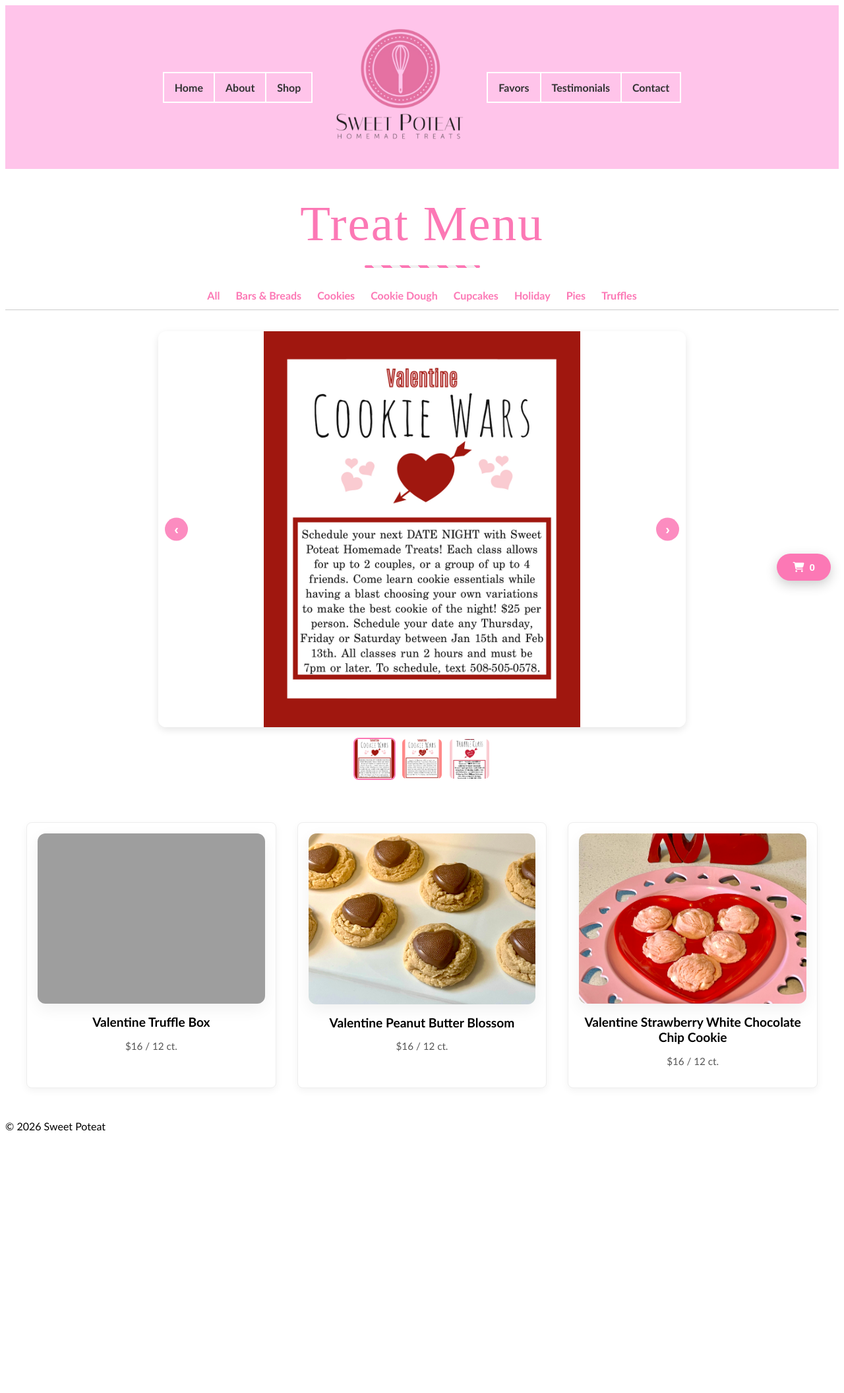
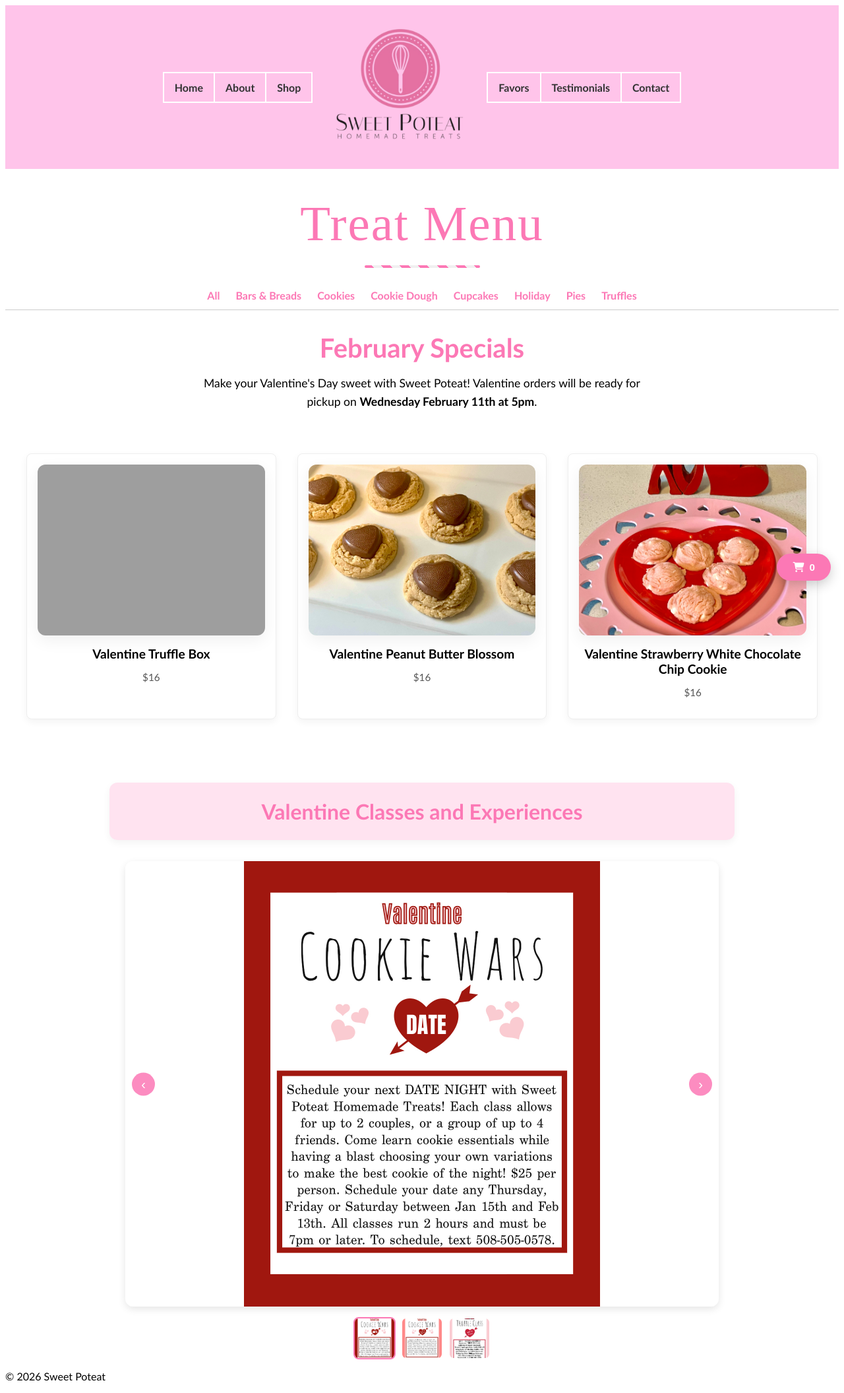
Before and after one commit to sweetpoteat/sweetpoteat.github.io, a Jekyll site: the page built from holiday.md, in a window 1280 px wide. Shown: the whole page at 66% size. Built offline with Jekyll 4.4.1, drawn with Linux system fonts in a browser that asks for light colours; some web fonts are replaced; before the commit the page ends 1732 px from its top, so only the background shows below that; grey boxes are pictures that could not be loaded.

Commit message:
update val day page

```diff
--- a/_data/products.yml
+++ b/_data/products.yml
@@ -661,11 +661,9 @@
     - /assets/images/holiday-products/valentines/valentine_truffle/valentine_truffle1.jpg
     - /assets/images/holiday-products/valentines/valentine_truffle/valentine_truffle2.jpg
     - /assets/images/holiday-products/valentines/valentine_truffle/valentine_truffle3.jpg
-    - /assets/images/holiday-products/valentines/valentine_truffle/valentine_truffle4.jpg
-    - /assets/images/holiday-products/valentines/valentine_truffle/valentine_truffle5.jpg
   slug: valentines-truffle-box
   description: >
-    Get your valentine a variety box of delicious Sweet Poteat truffles. Boxes will include two of each of the following: Strawberry, Lemon, Chocolate Oreo, White Chocolate Oreo, Biscoff and Mint. It's sure to make their day sweet!
+    Get your valentine a variety box of delicious Sweet Poteat truffles. Boxes will include three of each of the following: Strawberry, Biscoff, Chocolate Oreo and White chocolate Oreo. It's sure to make their day sweet!
 
 - name: Valentine Peanut Butter Blossom
   price: 16
--- a/_layouts/shop.html
+++ b/_layouts/shop.html
@@ -13,56 +13,41 @@ layout: home
 
 
 {% if page.category == "cupcakes" %}
+  <!-- CUPCAKE SPECIFIC LAYOUT -->
   <div class="favors-wrapper">
-
     <p class="favors-intro">
-  Sweet Poteat Cupcakes are perfect for any occasion, from birthdays to weddings to just because!
-  We offer a variety of flavors and only take custom orders. If you are interested in ordering cupcakes,
-  please contact us and we will work with you to create the perfect treat for your needs.
+      Sweet Poteat Cupcakes are perfect for any occasion...
     </p>
 
     <div class="favors-details" style="max-width:600px;margin:1.5rem auto;padding:1rem 1.5rem;background:#fff7fb;border:1px solid #f9c5dd;border-radius:12px;line-height:1.6;">
       <h3 style="margin-top:0;color:#fc78b5;font-size:1.25rem;">Custom Cupcakes</h3>
       <p><strong>Cake Flavors:</strong> Pumpkin, strawberry, chocolate, lemon, vanilla, and funfetti</p>
       <p><strong>Frosting Types:</strong> Buttercream or cream cheese</p>
-  <p><strong>Frosting Flavors:</strong> Vanilla, almond, coconut, lemon, or chocolate</p>
       <p><strong>Price:</strong> 24 cupcakes for $35</p>
     </div>
 
-<!-- Contact CTA Box -->
-<a href="{{ '/contact/' | relative_url }}" class="contact-cta"
-   style="display:block;margin:2rem auto;padding:1rem 2rem;background:#fc78b5;color:#fff;
-          font-weight:700;text-align:center;border-radius:12px;width:200px;text-decoration:none;
-          transition:0.2s;">
-  Contact Us
-</a>
+    <a href="{{ '/contact/' | relative_url }}" class="contact-cta" style="display:block;margin:2rem auto;padding:1rem 2rem;background:#fc78b5;color:#fff;font-weight:700;text-align:center;border-radius:12px;width:200px;text-decoration:none;">Contact Us</a>
 
-<!-- Carousel -->
+    <!-- Cupcake Carousel -->
     <div class="favors-carousel-wrapper" style="max-width:600px;margin:0 auto;position:relative;">
       <div class="carousel-main" style="position:relative;">
         <div class="carousel-main-img-wrapper">
           <img id="carousel-main-img" src="{{ '/assets/images/products/cupcake/cupcake1.jpg' | relative_url }}" alt="Favor">
         </div>
-    <!-- Left/Right arrows -->
         <button id="prev-arrow" class="carousel-arrow">‹</button>
         <button id="next-arrow" class="carousel-arrow right">›</button>
       </div>
       <div class="carousel-thumbnails">
-    <img class="thumb" src="{{ '/assets/images/products/cupcake/cupcake1.jpg' | relative_url }}" alt="Favor 1">
-    <img class="thumb" src="{{ '/assets/images/products/cupcake/cupcake2.jpg' | relative_url }}" alt="Favor 2">
-    <img class="thumb" src="{{ '/assets/images/products/cupcake/cupcake3.jpg' | relative_url }}" alt="Favor 3">
-    <img class="thumb" src="{{ '/assets/images/products/cupcake/cupcake4.jpg' | relative_url }}" alt="Favor 4">
-    <img class="thumb" src="{{ '/assets/images/products/cupcake/cupcake5.jpg' | relative_url }}" alt="Favor 5">
-    <img class="thumb" src="{{ '/assets/images/products/cupcake/cupcake6.jpg' | relative_url }}" alt="Favor 6">
-    <img class="thumb" src="{{ '/assets/images/products/cupcake/cupcake7.jpg' | relative_url }}" alt="Favor 7">
-    <img class="thumb" src="{{ '/assets/images/products/cupcake/cupcake8.jpg' | relative_url }}" alt="Favor 8">
+        <img class="thumb" src="{{ '/assets/images/products/cupcake/cupcake1.jpg' | relative_url }}">
+        <img class="thumb" src="{{ '/assets/images/products/cupcake/cupcake2.jpg' | relative_url }}">
+        <img class="thumb" src="{{ '/assets/images/products/cupcake/cupcake3.jpg' | relative_url }}">
+        <!-- Add more cupcake images here if needed -->
+      </div>
     </div>
   </div>
 
-
-</div>
-
 {% else %}
+  <!-- STANDARD / HOLIDAY LAYOUT -->
   {% assign category = page.category %}
 
   {% if category == "all" %}
@@ -71,17 +56,17 @@ layout: home
     {% assign category_products = site.data.products | where: "category", category %}
   {% endif %}
 
+  <!-- 1. Top Content (Intro Text from Markdown Body) -->
   {% if category == "holiday" and page.show_content != false%}
-    <div class="holiday-content" style="margin: 2rem auto; max-width: 800px; text-align: center;">
+    <div class="holiday-content" style="margin: 2rem auto; max-width: 800px;">
       {{ content }}
     </div>
   {% endif %}
 
+  <!-- 2. Product Grid -->
   {% if category_products.size > 0 or category == "all" %}
     <div class="product-grid">
-
       {% if category == "all" %}
-        <!-- Special Cupcakes card (always first in 'all') -->
         <a href="{{ '/cupcakes/' | relative_url }}" class="product-card">
           <div class="product-image">
             <img src="{{ '/assets/images/products/cupcake/cupcake1.jpg' | relative_url }}" alt="Cupcakes">
@@ -98,33 +83,117 @@ layout: home
           </div>
           <h3>{{ product.name }}</h3>
           <p class="price">
-            {% if product.options %}
-              From ${{ product.options[0].price }}
-            {% else %}
-              ${{ product.price }}{% if product.quantity %} / {{ product.quantity }}{% endif %}
-            {% endif %}
+            {% if product.options %}From ${{ product.options[0].price }}{% else %}${{ product.price }}{% endif %}
           </p>
         </a>
       {% endfor %}
-
     </div>
   {% else %}
-    <!-- Fallback content for when there are no products in this category -->
     {{ content }}
   {% endif %}
+
+  <!-- 3. Dynamic Classes/Events Carousel (Only shows if images exist in Front Matter) -->
+  {% if category == "holiday" and page.classes_images %}
+
+    <!-- Banner Title -->
+    <div style="background: #ffe3f0; border-radius: 12px; margin: 4rem auto 2rem auto; max-width: 900px; padding: 1.5rem; text-align: center; box-shadow: 0 4px 12px rgba(0,0,0,0.05);">
+      <h2 style="color: #fc78b5; font-size: 2rem; margin: 0;">
+        {{ page.classes_title | default: "Classes and Experiences" }}
+      </h2>
+    </div>
+
+    <!-- Carousel Container -->
+    <div class="val-carousel-container">
+      <button class="val-carousel-arrow left" onclick="prevValSlide()">‹</button>
+
+      <div class="val-carousel-main-img-wrapper">
+        <!-- Load the first image by default -->
+        <img id="val-carousel-img"
+             src="{{ page.classes_images[0] | relative_url }}"
+             alt="Carousel image">
+      </div>
+
+      <button class="val-carousel-arrow right" onclick="nextValSlide()">›</button>
+    </div>
+
+    <!-- Thumbnails Loop -->
+    <div class="val-carousel-thumbnails">
+      {% for img in page.classes_images %}
+        <img src="{{ img | relative_url }}"
+             class="val-thumb {% if forloop.first %}active{% endif %}"
+             onclick="setValSlide({{ forloop.index0 }})">
+      {% endfor %}
+    </div>
+
+    <style>
+      .val-carousel-container { position: relative; max-width: 900px; margin: 0 auto; }
+      .val-carousel-main-img-wrapper {
+        width: 100%; aspect-ratio: 4 / 3; overflow: hidden; border-radius: 12px;
+        box-shadow: 0 4px 12px rgba(0,0,0,0.1); background: linear-gradient(#fff, #f3f3f3);
+      }
+      .val-carousel-main-img-wrapper img { width: 100%; height: 100%; object-fit: contain; background: #fff; }
+      .val-carousel-thumbnails { display: flex; justify-content: center; margin-top: 1rem; gap: 0.5rem; flex-wrap: wrap; }
+      .val-carousel-thumbnails img.val-thumb {
+        width: 60px; height: 60px; object-fit: cover; border-radius: 8px;
+        cursor: pointer; border: 2px solid transparent; transition: 0.2s;
+      }
+      .val-carousel-thumbnails img.val-thumb.active { border-color: #fc78b5; }
+      .val-carousel-arrow {
+        position: absolute; top: 50%; transform: translateY(-50%);
+        background: rgba(252,120,181,0.85); border: none; border-radius: 50%;
+        width: 35px; height: 35px; color: #fff; font-size: 20px; cursor: pointer; z-index: 10;
+      }
+      .val-carousel-arrow.left { left: 10px; }
+      .val-carousel-arrow.right { right: 10px; }
+    </style>
+
+    <script>
+      // Dynamically build the list of images from Jekyll Front Matter
+      const valImages = [
+        {% for img in page.classes_images %}
+          "{{ img | relative_url }}"{% unless forloop.last %},{% endunless %}
+        {% endfor %}
+      ];
+
+      let valCurrentIndex = 0;
+      const valMainImg = document.getElementById("val-carousel-img");
+      const valThumbs = document.querySelectorAll(".val-carousel-thumbnails .val-thumb");
+
+      function updateValCarousel() {
+        valMainImg.src = valImages[valCurrentIndex];
+        valThumbs.forEach((t, i) => t.classList.toggle("active", i === valCurrentIndex));
+      }
+
+      function nextValSlide() {
+        valCurrentIndex = (valCurrentIndex + 1) % valImages.length;
+        updateValCarousel();
+      }
+
+      function prevValSlide() {
+        valCurrentIndex = (valCurrentIndex - 1 + valImages.length) % valImages.length;
+        updateValCarousel();
+      }
+
+      function setValSlide(index) {
+        valCurrentIndex = index;
+        updateValCarousel();
+      }
+    </script>
+  {% endif %}
+  <!-- End Holiday Special Content -->
+
 {% endif %}
 
 
-
-
+<!-- Cupcake Page Script (Legacy) -->
 <script>
 document.addEventListener('DOMContentLoaded', function() {
   const mainImg = document.getElementById('carousel-main-img');
-  const thumbs = document.querySelectorAll('.thumb');
+  if (!mainImg) return;
+
+  const thumbs = document.querySelectorAll('.thumb'); // Note: Specific to cupcake class
   const images = Array.from(thumbs).map(t => t.src);
   let currentIndex = 0;
-  const intervalTime = 4000; // 4 seconds
-  let interval;
 
   function showImage(index) {
     mainImg.src = images[index];
--- a/holiday.md
+++ b/holiday.md
@@ -4,136 +4,27 @@ title: Holiday
 permalink: /holiday/
 category: holiday
 show_content: true
+
+# --- CAROUSEL CONFIGURATION ---
+# Change the title below for the specific holiday event
+classes_title: "Valentine Classes and Experiences"
+
+# Add or remove images here. These will auto-populate the carousel at the bottom.
+classes_images:
+  - /assets/images/holiday-products/valentines/cookie_wars.png
+  - /assets/images/holiday-products/valentines/kids_cookie_wars.png
+  - /assets/images/holiday-products/valentines/kids_truffle_wars.png
 ---
+
+<!-- This content appears at the VERY TOP of the page (Intro) -->
+<div style="text-align: center; margin-bottom: 2rem;">
+  <h2 style="color: #fc78b5; font-size: 2.5rem; margin-bottom: 1rem;">February Specials</h2>
+  <p style="font-size: 1.1rem; max-width: 700px; margin: 0 auto; line-height: 1.6;">
+    Make your Valentine's Day sweet with Sweet Poteat! Valentine orders will be ready for pickup on <strong>Wednesday February 11th at 5pm</strong>.
+  </p>
+</div>
 
 <!-- Holiday Specials Banner -->
 <!-- <div style="background: #ffe3f0; border-radius: 12px; margin: 2rem auto; max-width: 900px; padding: 2rem; text-align: center; box-shadow: 0 4px 12px rgba(0,0,0,0.1);">
   <h2 style="color: #fc78b5; font-size: 2rem; margin-bottom: 0.5rem;">Christmas Specials Coming to Website Soon!</h2>
 </div> -->
-
-<div class="carousel-container">
-  <button class="carousel-arrow left" onclick="prevSlide()">‹</button>
-
-  <div class="carousel-main-img-wrapper">
-    <img id="carousel-main-img"
-         src="/assets/images/holiday-products/valentines/cookie_wars.png"
-         alt="Carousel image">
-  </div>
-
-  <button class="carousel-arrow right" onclick="nextSlide()">›</button>
-</div>
-
-<div class="carousel-thumbnails">
-  <img src="/assets/images/holiday-products/valentines/cookie_wars.png"
-       class="thumb active" onclick="setSlide(0)">
-  <img src="/assets/images/holiday-products/valentines/kids_cookie_wars.png"
-       class="thumb" onclick="setSlide(1)">
-  <img src="/assets/images/holiday-products/valentines/kids_truffle_wars.png"
-       class="thumb" onclick="setSlide(2)">
-</div>
-
-<style>
-  .carousel-container {
-  position: relative;
-  max-width: 900px;
-  margin: 0 auto;
-}
-
-/* Main image wrapper */
-.carousel-main-img-wrapper {
-  width: 100%;
-  aspect-ratio: 4 / 3;
-  overflow: hidden;
-  border-radius: 12px;
-  box-shadow: 0 4px 12px rgba(0,0,0,0.1);
-}
-
-.carousel-main-img-wrapper img {
-  width: 100%;
-  height: 100%;
-  object-fit: contain;   /* show entire image */
-  background: #fff;      /* or transparent / theme color */
-}
-
-.carousel-main-img-wrapper {
-  linear-gradient(#fff, #f3f3f3);
-}
-
-/* Thumbnails */
-.carousel-thumbnails {
-  display: flex;
-  justify-content: center;
-  margin-top: 1rem;
-  gap: 0.5rem;
-}
-
-.carousel-thumbnails img.thumb {
-  width: 60px;
-  height: 60px;
-  object-fit: cover;
-  border-radius: 8px;
-  cursor: pointer;
-  border: 2px solid transparent;
-  transition: 0.2s;
-}
-
-.carousel-thumbnails img.thumb.active {
-  border-color: #fc78b5;
-}
-
-/* Arrows */
-.carousel-arrow {
-  position: absolute;
-  top: 50%;
-  transform: translateY(-50%);
-  background: rgba(252,120,181,0.85);
-  border: none;
-  border-radius: 50%;
-  width: 35px;
-  height: 35px;
-  color: #fff;
-  font-size: 20px;
-  cursor: pointer;
-  z-index: 10;
-}
-
-.carousel-arrow.left { left: 10px; }
-.carousel-arrow.right { right: 10px; }
-</style>
-
-
-<script>
-  const images = [
-    "/assets/images/holiday-products/valentines/cookie_wars.png",
-    "/assets/images/holiday-products/valentines/kids_cookie_wars.png",
-    "/assets/images/holiday-products/valentines/kids_truffle_wars.png"
-  ];
-
-  let currentIndex = 0;
-
-  const mainImg = document.getElementById("carousel-main-img");
-  const thumbs = document.querySelectorAll(".carousel-thumbnails .thumb");
-
-  function updateCarousel() {
-    mainImg.src = images[currentIndex];
-    thumbs.forEach((t, i) =>
-      t.classList.toggle("active", i === currentIndex)
-    );
-  }
-
-  function nextSlide() {
-    currentIndex = (currentIndex + 1) % images.length;
-    updateCarousel();
-  }
-
-  function prevSlide() {
-    currentIndex =
-      (currentIndex - 1 + images.length) % images.length;
-    updateCarousel();
-  }
-
-  function setSlide(index) {
-    currentIndex = index;
-    updateCarousel();
-  }
-</script>
```
Also changed, not shown: other parts of _layouts/shop.html (+5 -31 lines), assets/images/holiday-products/valentines/cookie_wars.png, assets/images/holiday-products/valentines/valentine_truffle/valentine_truffle3.jpg, assets/images/holiday-products/valentines/valentine_truffle/valentine_truffle4.jpg (deleted), assets/images/holiday-products/valentines/valentine_truffle/valentine_truffle5.jpg (deleted). Lines whose indentation alone changed are shown as unchanged.
